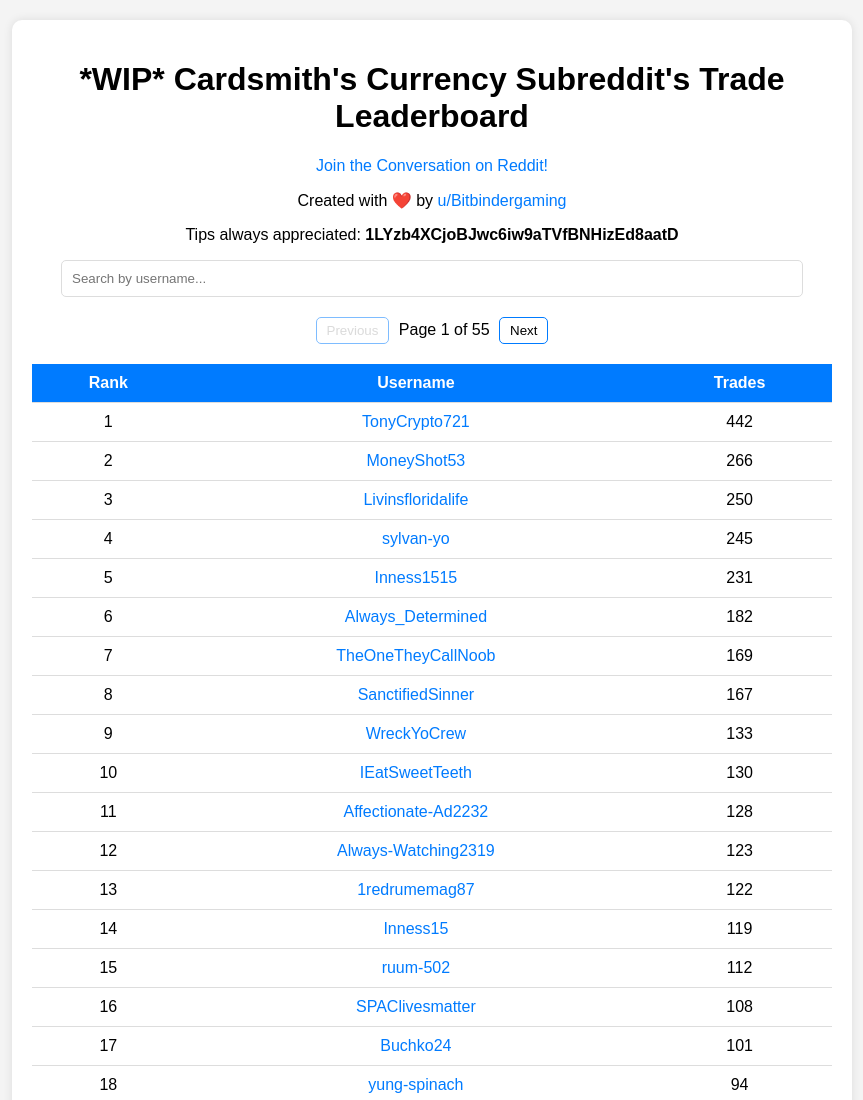
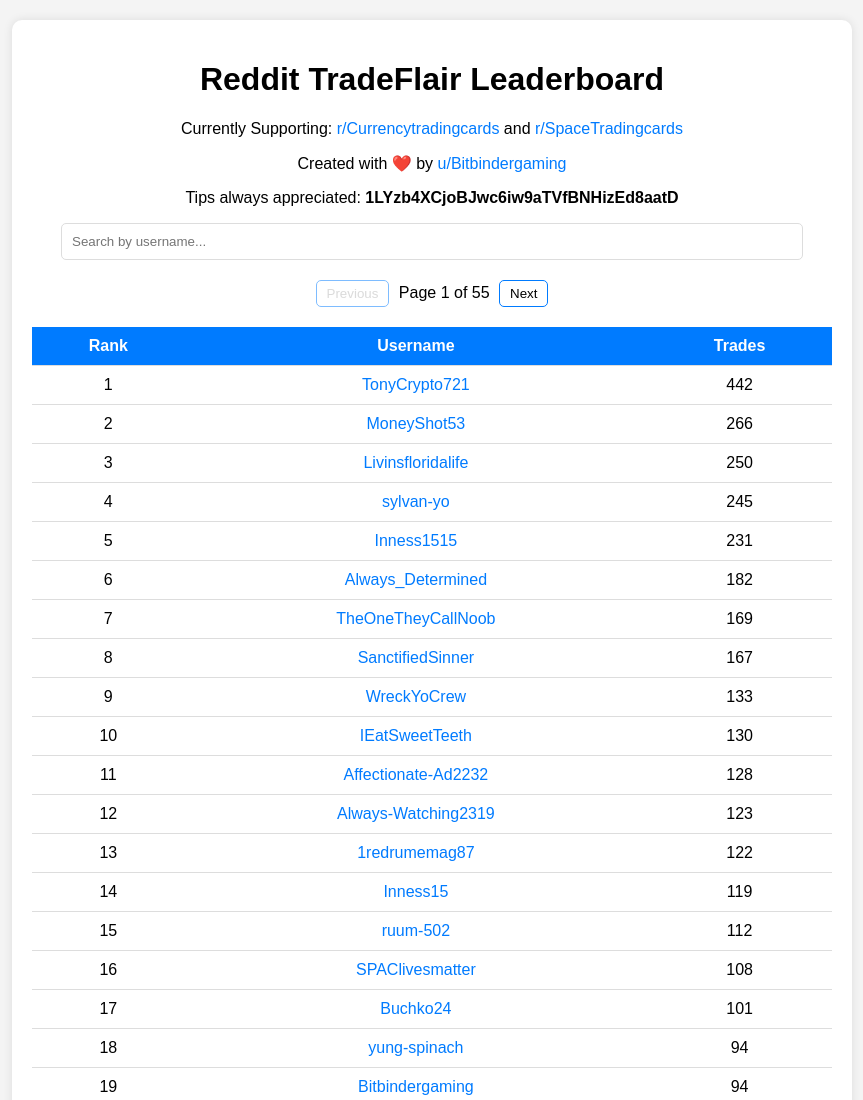
Before and after one commit to bitbindernet/TradeFlair, a plain HTML site: page tradeCountDisplay/index.html in a window 1280 px wide. Shown: the top 1100 px of the page, without its empty margins (208-1071 px from the left). Drawn offline with Linux system fonts and the light colour scheme.

Commit message:
Update leaderboard

```diff
--- a/tradeCountDisplay/index.html
+++ b/tradeCountDisplay/index.html
@@ -66,8 +66,11 @@
 </head>
 <body>
     <div class="container">
-        <h1>*WIP* Cardsmith's Currency Subreddit's Trade Leaderboard</h1>
-        <a href="https://www.reddit.com/r/Currencytradingcards/">Join the Conversation on Reddit!</a>
+        <h1>Reddit TradeFlair Leaderboard</h1>
+        <p>Currently Supporting:
+            <a href="https://www.reddit.com/r/Currencytradingcards/">r/Currencytradingcards</a>
+            and <a href="https://www.reddit.com/r/Currencytradingcards/">r/SpaceTradingcards</a>
+        </p>
         <p class="small-text">Created with ❤️ by <a href="https://www.reddit.com/user/Bitbindergaming" target="_blank">u/Bitbindergaming</a></p>
         <p class="small-text">Tips always appreciated: <strong>1LYzb4XCjoBJwc6iw9aTVfBNHizEd8aatD</strong></p>
         <input type="text" id="search" placeholder="Search by username...">
```
